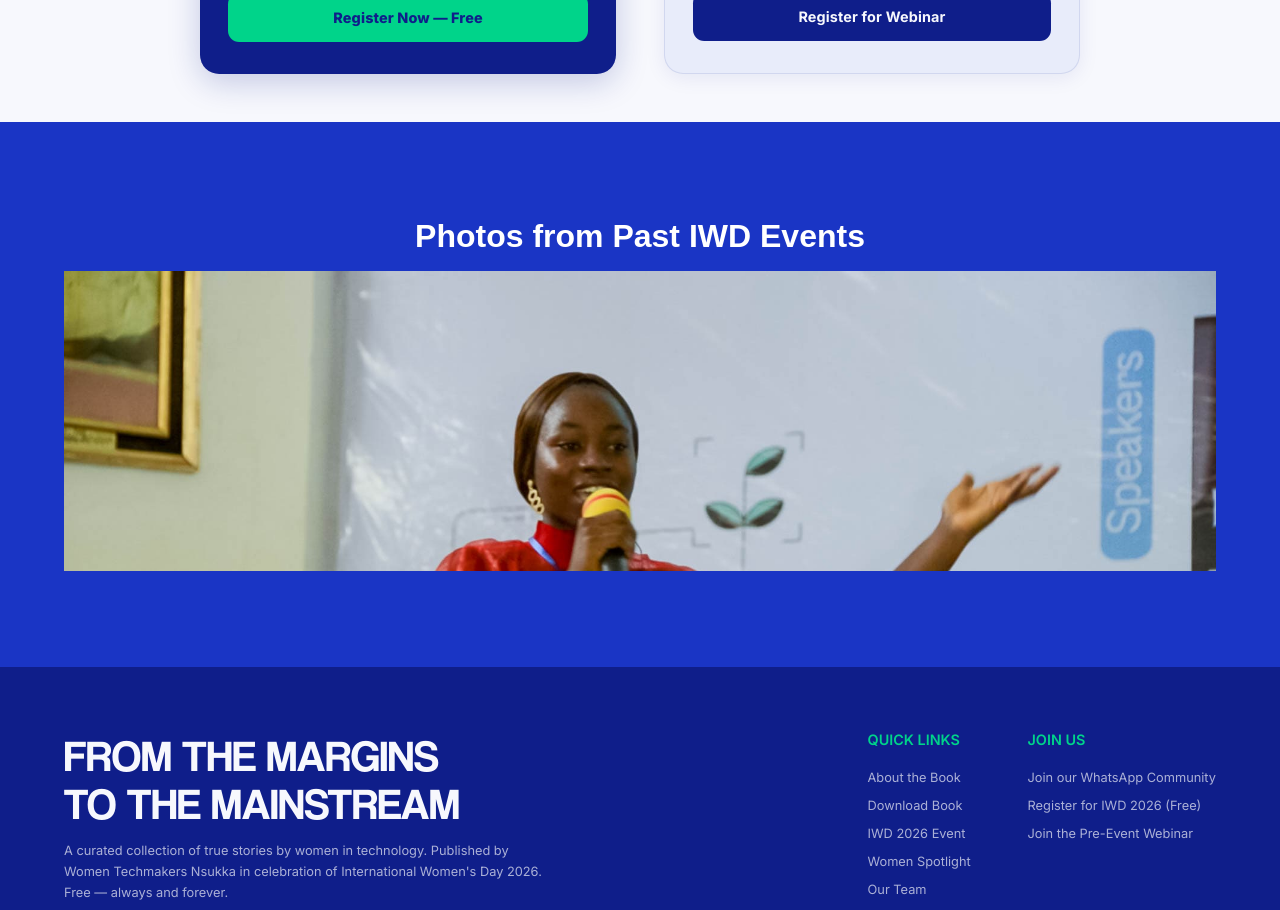
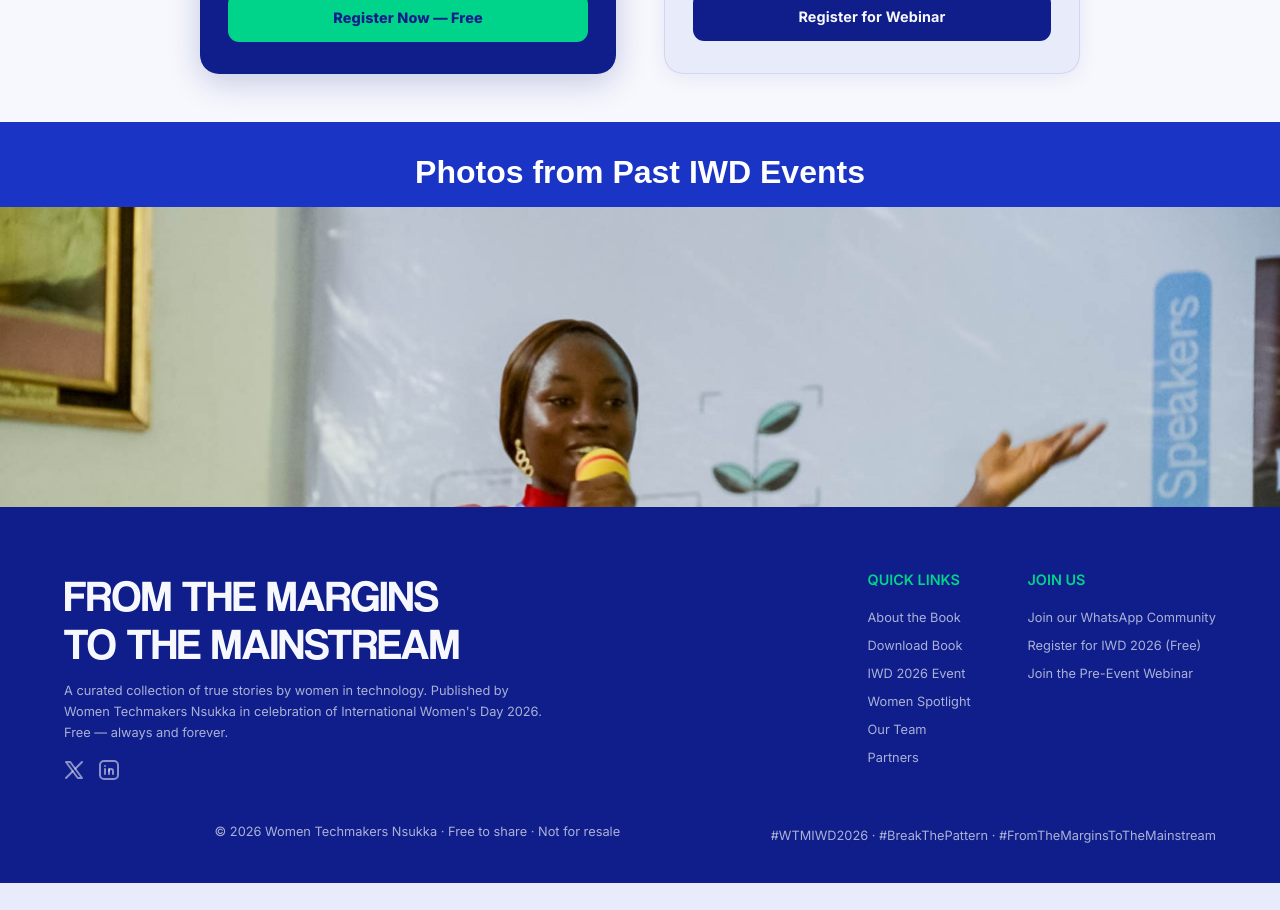
Before and after one commit to SamIfesi/Women-Techmakers, a React (Vite) app: page /Iwd2026 in a window 1280 px wide. Shown: the part 2660-3570 px from the top of the page. After the commit the page ends 3543 px from the top, so only its background shows below. Built offline with nearby package versions, Linux system fonts and the light colour scheme; a web font is replaced by a local one.

Commit message:
Removes unnecessary padding from gallery on desktop view for improved layout

```diff
--- a/src/components/Gallery/Gallery.css
+++ b/src/components/Gallery/Gallery.css
@@ -9,6 +9,7 @@
   flex-direction: column;
   align-items: center;
   gap: 1rem;
+  max-height: 75vh;
 }
 
 .gallery__title {
@@ -27,9 +28,6 @@
 
 /* ── Desktop ────────────────────────────────────────────── */
 @media screen and (min-width: 1024px) {
-  .gallery {
-    padding: 6rem 4rem;
-  }
 
   .gallery__title {
     font-size: 2rem;
```
